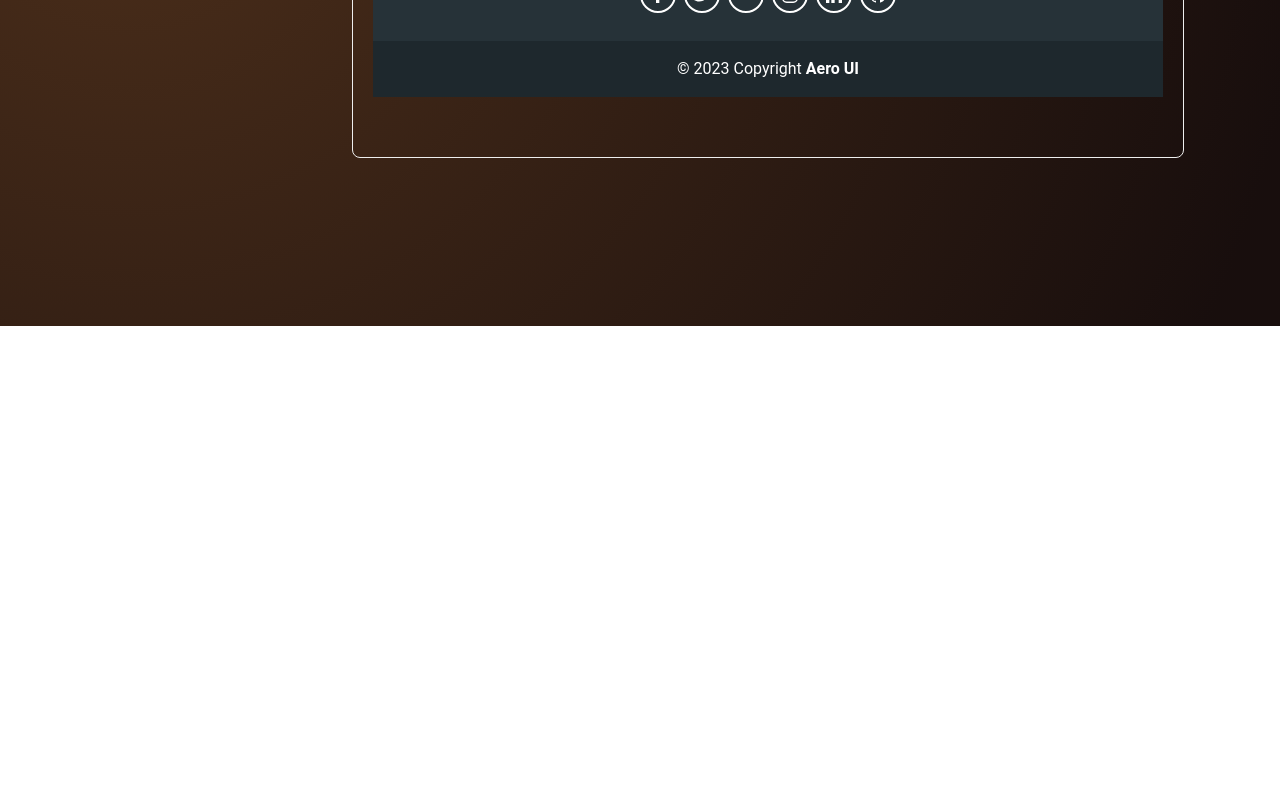
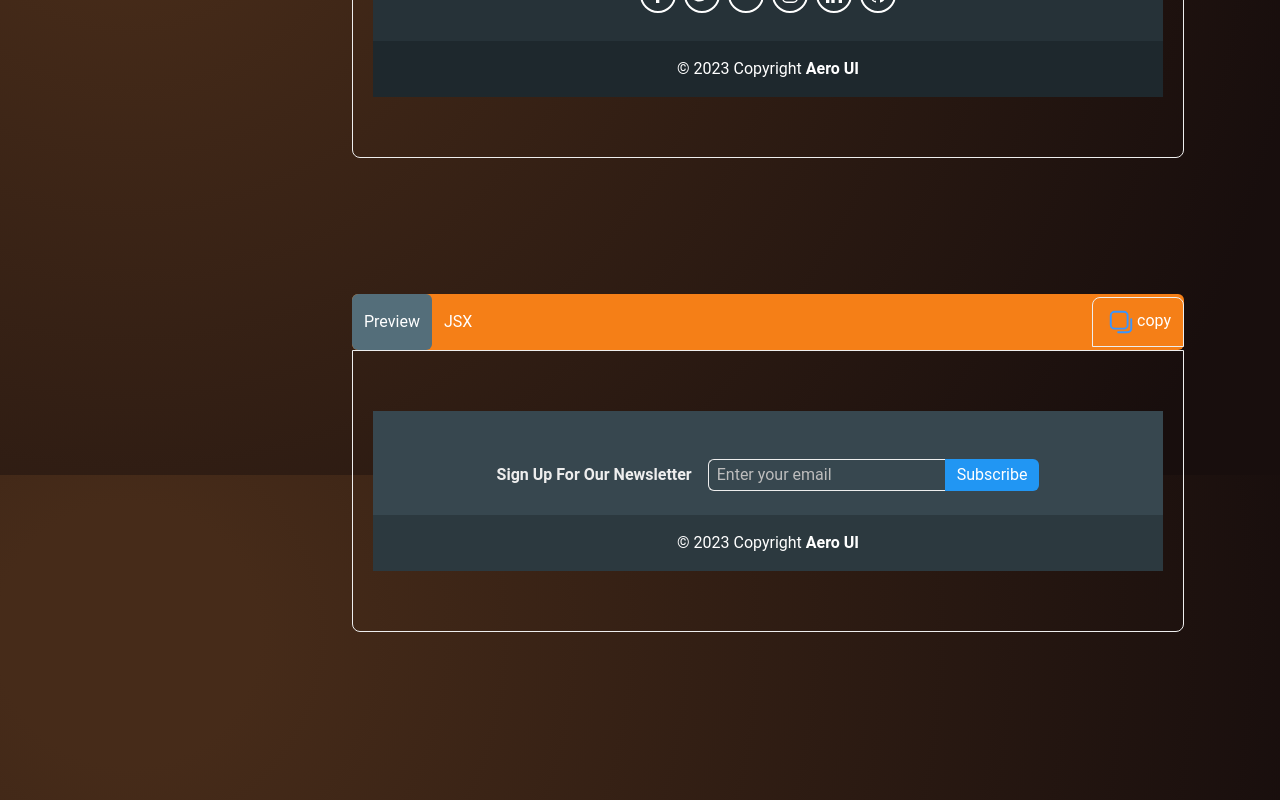
Before and after one commit to akash-khan-311/softui, a React (Vite) app: page /components/footer in a window 1280 px wide. Shown: the part 1925-2725 px from the top of the page. Before the commit the page ends 2251 px from the top, so only its background shows below. Built offline with nearby package versions, Linux system fonts and the light colour scheme.

Commit message:
form footer added

```diff
--- a/src/UIcomponents/Footer/Footer.jsx
+++ b/src/UIcomponents/Footer/Footer.jsx
@@ -2,6 +2,7 @@ import Footer1 from "../../components/App/Footers/Footer1";
 import Footer2 from "../../components/App/Footers/Footer2";
 import Footer3 from "../../components/App/Footers/Footer3";
 import Footer4 from "../../components/App/Footers/Footer4";
+import Footer5 from "../../components/App/Footers/Footer5";
 
 const Footer = () => {
   return (
@@ -12,8 +13,10 @@ const Footer = () => {
       <Footer2 />
       {/* Footer With Icons */}
       <Footer3 />
-      {/*  */}
+      {/* Dark Theme footer*/}
       <Footer4 />
+      {/* Footer With Form */}
+      <Footer5 />
     </div>
   );
 };
--- /dev/null
+++ b/src/components/App/Footers/Footer5.jsx
@@ -0,0 +1,83 @@
+import CodeBox from "../../../Shared/CodeBox/CodeBox";
+
+const Footer5 = () => {
+  return (
+    <>
+      <CodeBox
+        stringCode={`<footer className="text-center bg-blue-gray-800">
+  {/* Sign-up form section */}
+  <div className="px-6 pt-6">
+    <form action="">
+      <div className="flex flex-col md:flex-row items-center justify-center py-6">
+        <div className="md:mr-4 mb-3 md:mb-0">
+          <p className="text-gray-200">
+            <strong className="capitalize">Sign up for our newsletter</strong>
+          </p>
+        </div>
+        <div className="flex items-center">
+          <input
+            placeholder="Enter your email"
+            className="px-2 py-[3px] bg-transparent text-base text-white border border-r-0 rounded-l-md focus:outline-none"
+            name="email"
+            type="email"
+          />
+          <button className="bg-blue-500 text-white py-1 px-3 rounded-r-md cursor-pointer hover:bg-blue-600 focus:outline-none">
+            Subscribe
+          </button>
+        </div>
+      </div>
+    </form>
+  </div>
+  {/* Copyright section */}
+  <div className="w-full p-4 text-center text-white" style={{ backgroundColor: "rgba(0, 0, 0, 0.2)" }}>
+    © 2023 Copyright{" "}
+    <a className="text-white font-semibold" href="#!">
+      Aero UI
+    </a>
+  </div>
+</footer>
+`}
+      >
+        <footer className="text-center bg-blue-gray-800">
+          {/* Sign-up form section */}
+          <div className="px-6 pt-6">
+            <form action="">
+              <div className="flex flex-col md:flex-row items-center justify-center py-6">
+                <div className="md:mr-4 mb-3 md:mb-0">
+                  <p className="text-gray-200">
+                    <strong className="capitalize">
+                      Sign up for our newsletter
+                    </strong>
+                  </p>
+                </div>
+                <div className="flex items-center">
+                  <input
+                    placeholder="Enter your email"
+                    className="px-2 py-[3px] bg-transparent text-base text-white border border-r-0 rounded-l-md focus:outline-none"
+                    name="email"
+                    type="email"
+                  />
+                  <button className="bg-blue-500 text-white py-1 px-3 rounded-r-md cursor-pointer hover:bg-blue-600 focus:outline-none">
+                    Subscribe
+                  </button>
+                </div>
+              </div>
+            </form>
+          </div>
+          {/* Copyright section */}
+          <div
+            className="w-full p-4 text-center text-white"
+            style={{ backgroundColor: "rgba(0, 0, 0, 0.2)" }}
+          >
+            © 2023 Copyright{" "}
+            <a className="text-white font-semibold" href="#!">
+              Aero UI
+            </a>
+          </div>
+        </footer>
+      </CodeBox>
+    </>
+  );
+};
+
+export default Footer5;
```
